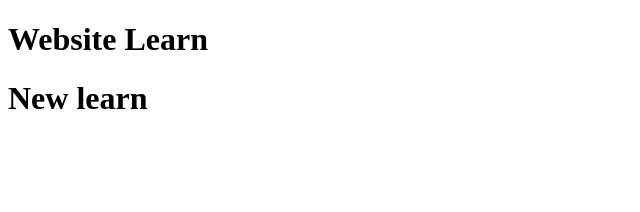
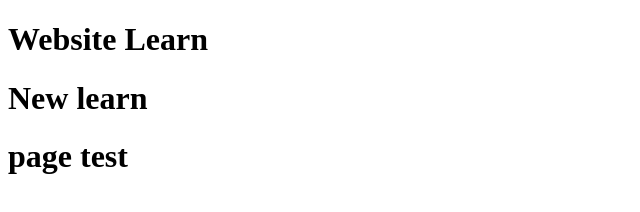
Before and after one commit to Jenoranjan/project, a plain HTML site: page index.html in a window 1280 px wide. Shown: the whole page, without its empty margins (0-640 px from the left). Drawn offline with Linux system fonts and the light colour scheme.

Commit message:
test page

```diff
--- a/index.html
+++ b/index.html
@@ -8,6 +8,7 @@
 <body>
     <h1>Website Learn</h1>
     <h1>New learn</h1>
+    <h1>page test</h1>
 
 </body>
 </html>
```
